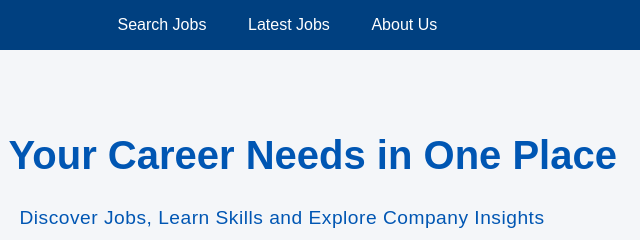
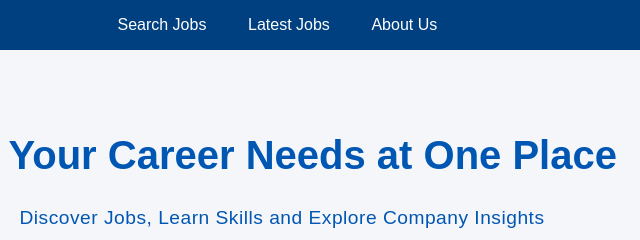
Before and after one commit to sarthakagarwal2060/Careers-Designer, a plain HTML site: page index.htm in a window 1280 px wide. Shown: the top 240 px of the page, 378-1018 px from the left. Drawn offline with Linux system fonts and the light colour scheme.

Commit message:
Update index.htm

```diff
--- a/index.htm
+++ b/index.htm
@@ -37,7 +37,7 @@
     <!-- search bar -->
     <section class="job-search-section">
 
-        <h1 id="heading1">All Your Career Needs in One Place</h1>
+        <h1 id="heading1">All Your Career Needs at One Place</h1>
         <h3 id="heading3">Discover Jobs, Learn Skills and Explore Company Insights</h3>
 
 
```
